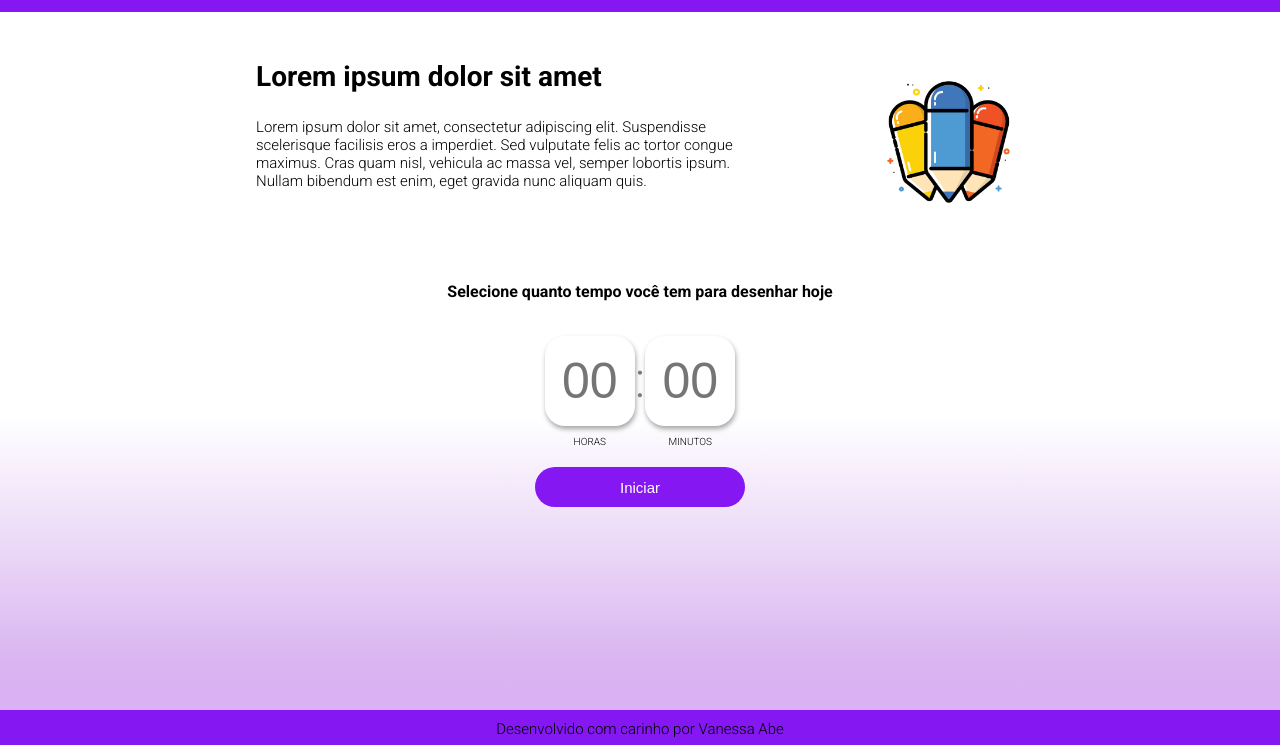
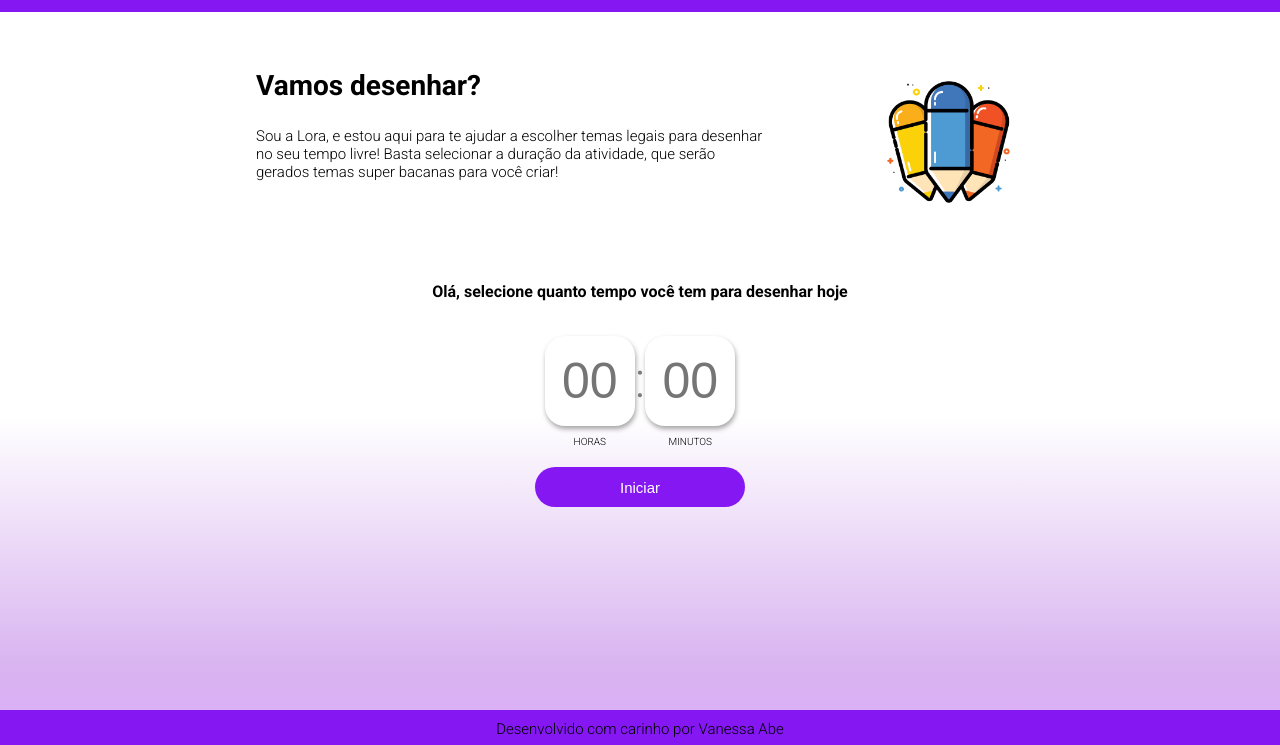
Before and after one commit to vanessa-ariel/lora, a plain HTML site: page index.html in a window 1280 px wide. Shown: the part 55-800 px from the top of the page. Drawn offline with Linux system fonts and the light colour scheme.

Commit message:
Add description

```diff
--- a/index.html
+++ b/index.html
@@ -16,19 +16,15 @@
         </nav>
         <section class="about container">
             <div class="about__text">
-                <h1>Lorem ipsum dolor sit amet</h1>
-                <p class="about__paragraph">Lorem ipsum dolor sit amet, consectetur adipiscing elit. Suspendisse
-                    scelerisque facilisis eros a imperdiet. Sed vulputate felis ac tortor congue maximus. Cras quam
-                    nisl,
-                    vehicula ac massa vel, semper lobortis ipsum. Nullam bibendum est enim, eget gravida nunc aliquam
-                    quis.
+                <h1>Vamos desenhar?</h1>
+                <p class="about__paragraph">Sou a Lora, e estou aqui para te ajudar a escolher temas legais para desenhar no seu tempo livre! Basta selecionar a duração da atividade, que serão gerados temas super bacanas para você criar!
                 </p>
             </div>
             <img class="about__illustration" src="./img/iconfinder_ilustracoes_04-01_1519777.png" alt="Desenho vetorizado contendo três lápis de cor nas cores: amarelo, azul e laranja">
         </section>
         <section class="set-timer">
             <div>
-                <p class="set-timer__paragraph">Selecione quanto tempo você tem para desenhar hoje</p>
+                <p class="set-timer__paragraph"> Olá, selecione quanto tempo você tem para desenhar hoje</p>
                 <form action="">
                     <div class="input-group">
                         <div class="input-hour">
```
